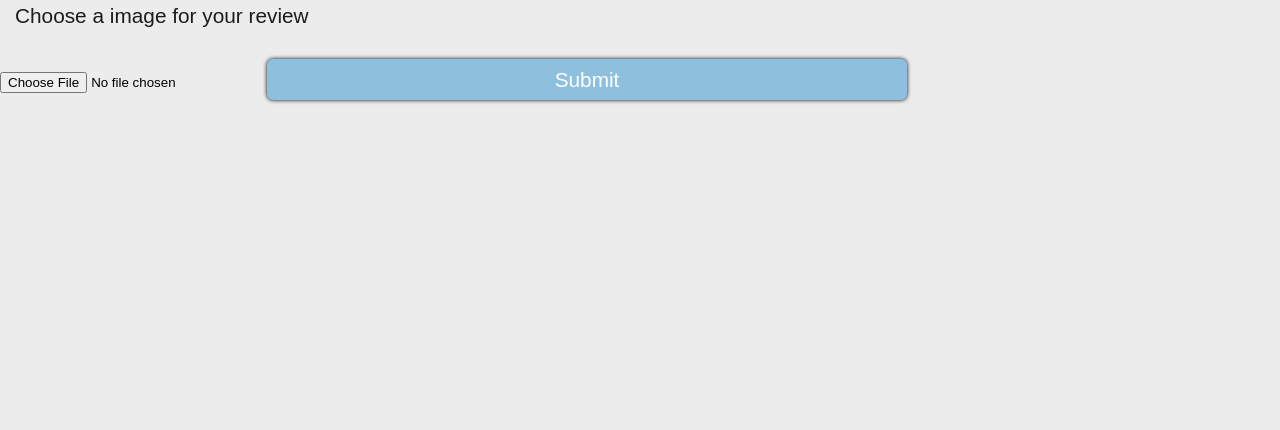
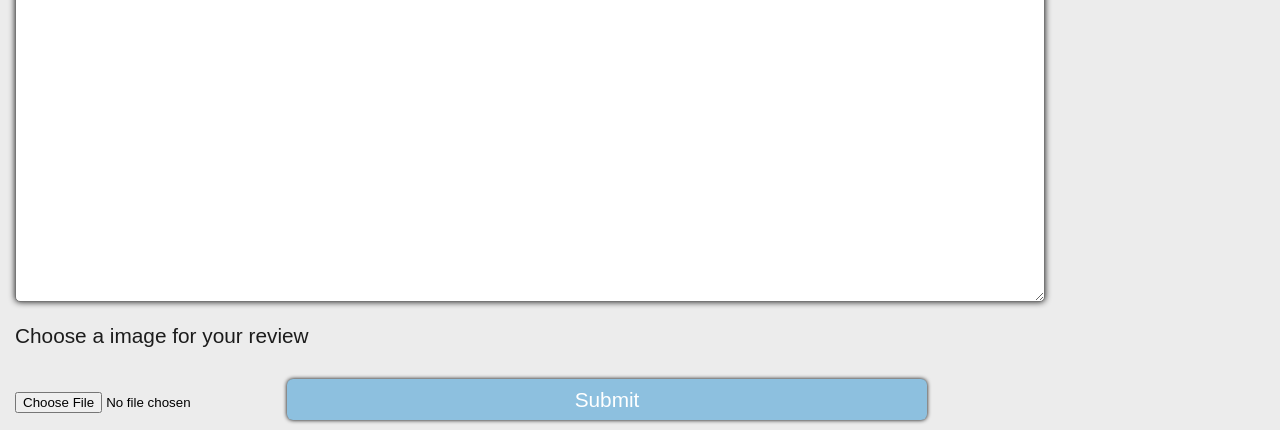
Before and after one commit to Evi-2003/StreetArt, a plain HTML site: page review.html in a window 1280 px wide. Shown: the part 546-976 px from the top of the page. Before the commit the page ends 800 px from the top, so only its background shows below. Drawn offline with Linux system fonts and the light colour scheme; a web font is replaced by a local one.

Commit message:
Review pagina

```diff
--- a/CSS/style.css
+++ b/CSS/style.css
@@ -181,3 +181,13 @@ label {
     font-size: 2.2em;
     color: #1c1c1c;
 }
+.review main textarea{
+    border-radius: 5px;
+    box-shadow: #1c1c1c 0px 0px 6px;
+    height: 40vh;
+    width: 80%;
+    margin:15px;
+}
+.review main input, .review main button{
+    margin-left:15px;
+}
```
